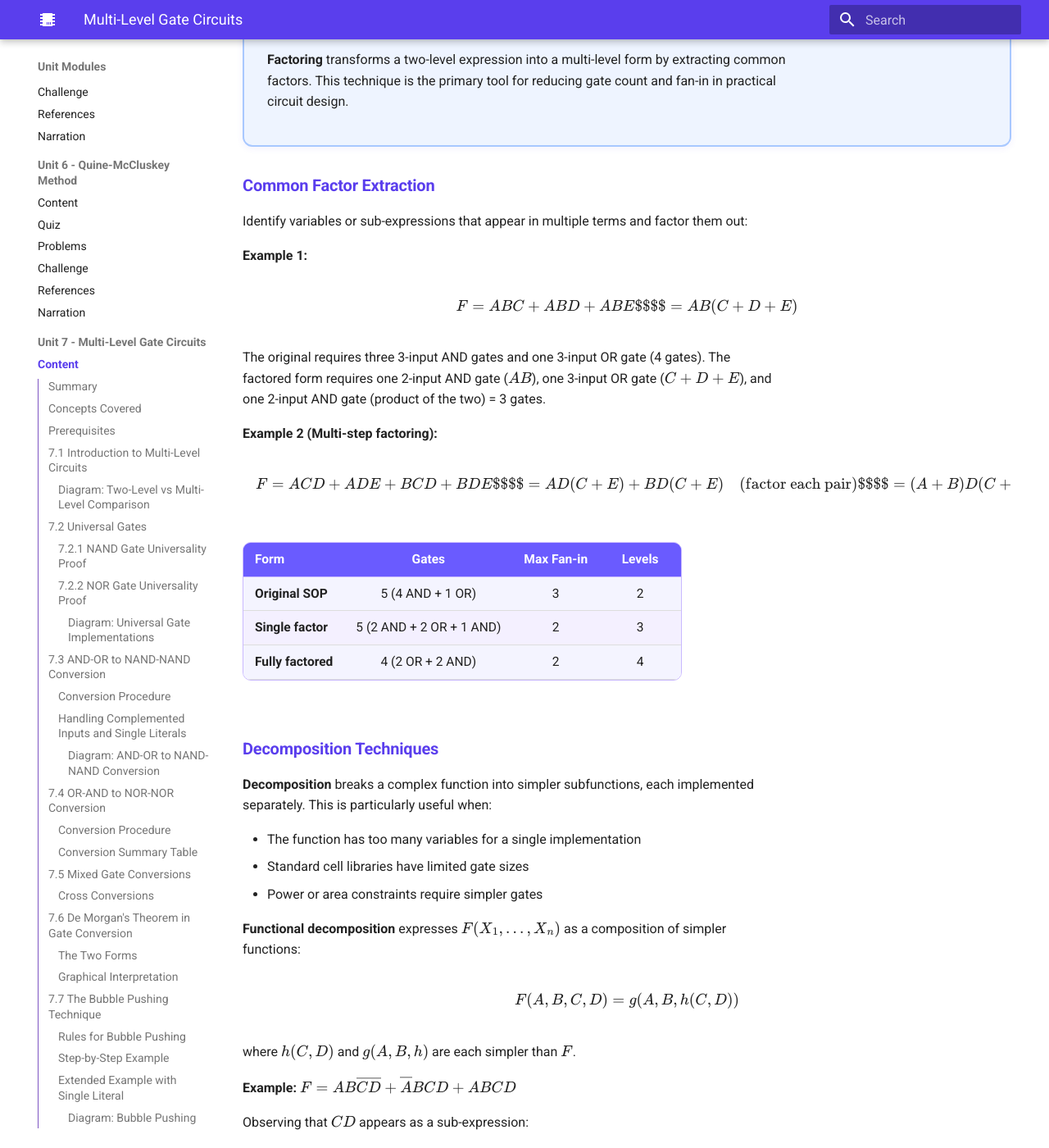
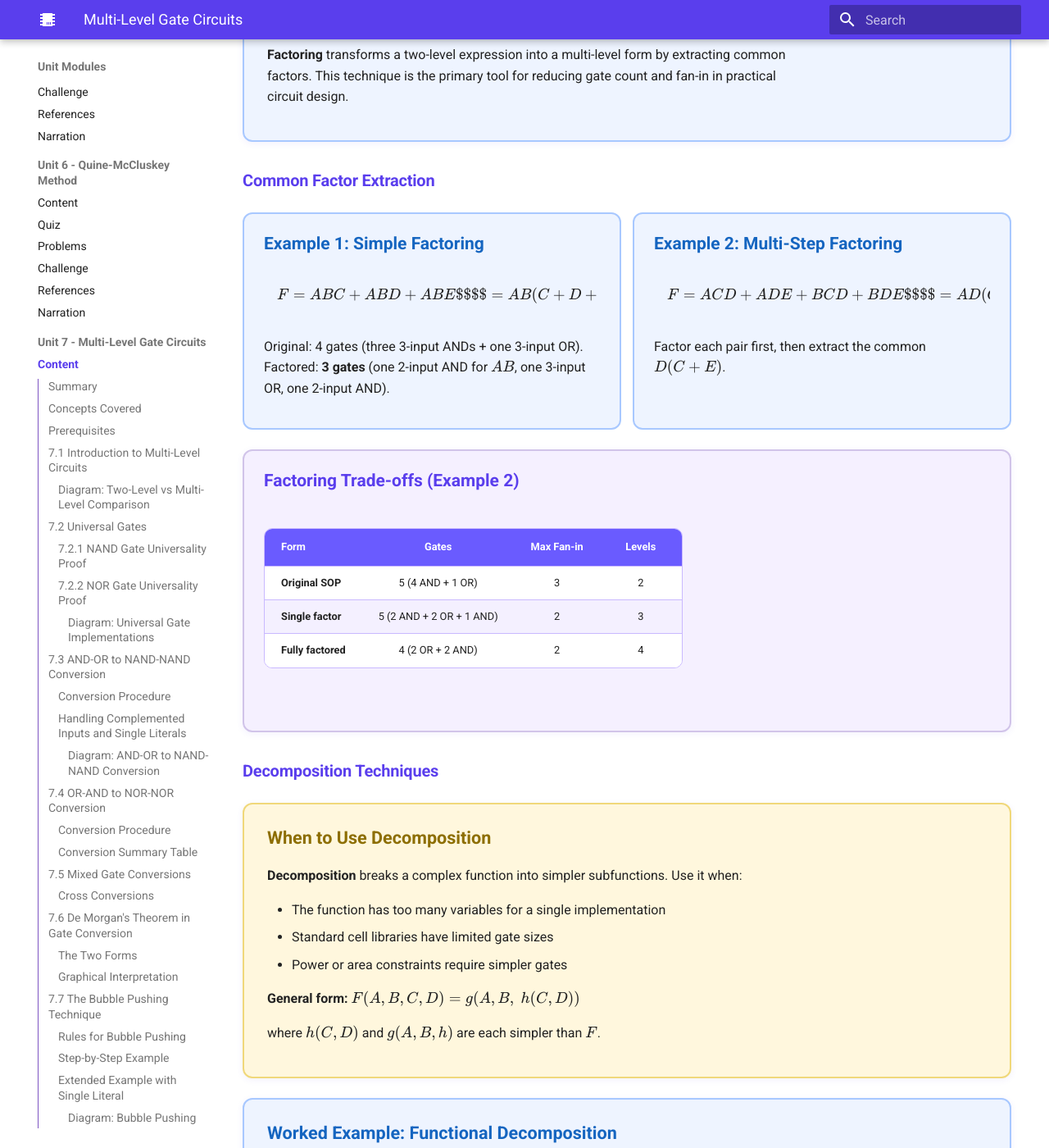
Before and after one commit to Nati-123/intelligent-textbook-ee2301, an MkDocs documentation site: the page built from docs/unit7-multi-level-gates/index.md, in a window 1280 px wide and 1400 px high, scrolled down 23989 px. Shown: the whole window at 82% size. Built offline with MkDocs 1.6.1 and Material for MkDocs 9.7.7, drawn with Linux system fonts in a browser that asks for light colours; nearby versions of some CDN libraries; some of the changed text lies outside the part shown.

Commit message:
Restyle section 7.11 Factoring: side-by-side examples, trade-off table, decomposition boxes
Co-Authored-By: Claude Opus 4.6 <noreply@anthropic.com>

```diff
--- a/docs/unit7-multi-level-gates/index.md
+++ b/docs/unit7-multi-level-gates/index.md
@@ -1089,81 +1089,82 @@ The optimal form depends on the design priority — **delay**, **area**, or **po
 
 <h2 style="color: #5A3EED;">7.11 Factoring for Multi-Level Optimization</h2>
 
-<div style="background: #EEF4FF; border: 2px solid #A8C8FF; border-radius: 12px; padding: 24px 28px; margin: 1.5rem 0; box-shadow: 0 2px 8px rgba(90,61,237,0.07);" markdown>
-<strong>Factoring</strong> transforms a two-level expression into a multi-level form by extracting common factors. This technique is the primary tool for reducing gate count and fan-in in practical circuit design.
-</div>
-
-<h3 style="color: #5A3EED;">Common Factor Extraction</h3>
-
-Identify variables or sub-expressions that appear in multiple terms and factor them out:
-
-**Example 1:**
+<div markdown style="background: #EEF4FF; border: 2px solid #A8C8FF; border-radius: 12px; padding: 24px 28px; margin: 1.2rem 0; box-shadow: 0 2px 8px rgba(90,61,237,0.07);">
+
+**Factoring** transforms a two-level expression into a multi-level form by extracting common factors. This technique is the primary tool for reducing gate count and fan-in in practical circuit design.
+
+</div>
+
+### Common Factor Extraction
+
+<div markdown style="display: flex; gap: 14px; flex-wrap: wrap; margin: 1.2rem 0;">
+<div markdown style="flex: 1; min-width: 260px; background: #EEF4FF; border: 2px solid #A8C8FF; border-radius: 12px; padding: 20px 24px;">
+
+<p style="color: #1565C0; font-weight: 700; font-size: 1.05rem; margin-top: 0; margin-bottom: 12px;">Example 1: Simple Factoring</p>
 
 $$F = ABC + ABD + ABE$$
 $$= AB(C + D + E)$$
 
-The original requires three 3-input AND gates and one 3-input OR gate (4 gates). The factored form requires one 2-input AND gate ($AB$), one 3-input OR gate ($C+D+E$), and one 2-input AND gate (product of the two) = 3 gates.
-
-**Example 2 (Multi-step factoring):**
+Original: 4 gates (three 3-input ANDs + one 3-input OR).
+Factored: **3 gates** (one 2-input AND for $AB$, one 3-input OR, one 2-input AND).
+
+</div>
+<div markdown style="flex: 1; min-width: 260px; background: #EEF4FF; border: 2px solid #A8C8FF; border-radius: 12px; padding: 20px 24px;">
+
+<p style="color: #1565C0; font-weight: 700; font-size: 1.05rem; margin-top: 0; margin-bottom: 12px;">Example 2: Multi-Step Factoring</p>
 
 $$F = ACD + ADE + BCD + BDE$$
-$$= AD(C + E) + BD(C + E) \quad \text{(factor each pair)}$$
-$$= (A + B)D(C + E) \quad \text{(factor common } D(C+E) \text{)}$$
-
-<table style="border-collapse: collapse; width: 100%; margin: 1rem 0; font-size: 0.97em;">
-  <thead>
-    <tr style="background: #6A5BFF; color: #fff;">
-      <th style="padding: 8px 14px; text-align: left;">Form</th>
-      <th style="padding: 8px 14px; text-align: center;">Gates</th>
-      <th style="padding: 8px 14px; text-align: center;">Max Fan-in</th>
-      <th style="padding: 8px 14px; text-align: center;">Levels</th>
-    </tr>
-  </thead>
-  <tbody>
-    <tr style="background: #f4f4ff;">
-      <td style="padding: 8px 14px; border-bottom: 1px solid #ddd; font-weight: 600;">Original SOP</td>
-      <td style="padding: 8px 14px; border-bottom: 1px solid #ddd; text-align: center;">5 (4 AND + 1 OR)</td>
-      <td style="padding: 8px 14px; border-bottom: 1px solid #ddd; text-align: center;">3</td>
-      <td style="padding: 8px 14px; border-bottom: 1px solid #ddd; text-align: center;">2</td>
-    </tr>
-    <tr>
-      <td style="padding: 8px 14px; border-bottom: 1px solid #ddd; font-weight: 600;">Single factor</td>
-      <td style="padding: 8px 14px; border-bottom: 1px solid #ddd; text-align: center;">5 (2 AND + 2 OR + 1 AND)</td>
-      <td style="padding: 8px 14px; border-bottom: 1px solid #ddd; text-align: center;">2</td>
-      <td style="padding: 8px 14px; border-bottom: 1px solid #ddd; text-align: center;">3</td>
-    </tr>
-    <tr style="background: #f4f4ff;">
-      <td style="padding: 8px 14px; border-bottom: 1px solid #ddd; font-weight: 600;">Fully factored</td>
-      <td style="padding: 8px 14px; border-bottom: 1px solid #ddd; text-align: center;">4 (2 OR + 2 AND)</td>
-      <td style="padding: 8px 14px; border-bottom: 1px solid #ddd; text-align: center;">2</td>
-      <td style="padding: 8px 14px; border-bottom: 1px solid #ddd; text-align: center;">4</td>
-    </tr>
-  </tbody>
-</table>
-
-<h3 style="color: #5A3EED;">Decomposition Techniques</h3>
-
-**Decomposition** breaks a complex function into simpler subfunctions, each implemented separately. This is particularly useful when:
+$$= AD(C+E) + BD(C+E)$$
+$$= (A+B)D(C+E)$$
+
+Factor each pair first, then extract the common $D(C+E)$.
+
+</div>
+</div>
+
+<div markdown style="background: #f5f0ff; border: 2px solid #d1c4e9; border-radius: 12px; padding: 20px 24px; margin: 1.2rem 0; box-shadow: 0 2px 8px rgba(90,61,237,0.07);">
+
+<p style="color: #5A3EED; font-weight: 700; font-size: 1.05rem; margin-top: 0; margin-bottom: 12px;">Factoring Trade-offs (Example 2)</p>
+
+| Form | Gates | Max Fan-in | Levels |
+|:-----|:-----:|:----------:|:------:|
+| **Original SOP** | 5 (4 AND + 1 OR) | 3 | 2 |
+| **Single factor** | 5 (2 AND + 2 OR + 1 AND) | 2 | 3 |
+| **Fully factored** | 4 (2 OR + 2 AND) | 2 | 4 |
+
+</div>
+
+### Decomposition Techniques
+
+<div markdown style="background: #FFF7DD; border: 2px solid #F0D87A; border-radius: 12px; padding: 24px 28px; margin: 1.2rem 0; box-shadow: 0 2px 8px rgba(90,61,237,0.07);">
+
+<p style="color: #8D6E00; font-weight: 700; font-size: 1.08rem; margin-top: 0; margin-bottom: 14px;">When to Use Decomposition</p>
+
+**Decomposition** breaks a complex function into simpler subfunctions. Use it when:
 
 - The function has too many variables for a single implementation
 - Standard cell libraries have limited gate sizes
 - Power or area constraints require simpler gates
 
-**Functional decomposition** expresses $F(X_1, ..., X_n)$ as a composition of simpler functions:
-
-$$F(A, B, C, D) = g(A, B, h(C, D))$$
+**General form:** $F(A, B, C, D) = g(A, B,\; h(C, D))$
 
 where $h(C, D)$ and $g(A, B, h)$ are each simpler than $F$.
 
-**Example:** $F = AB\overline{C}\overline{D} + \overline{A}BCD + ABCD$
-
-Observing that $CD$ appears as a sub-expression:
-
-Let $h = CD$. Then:
+</div>
+
+<div markdown style="background: #EEF4FF; border: 2px solid #A8C8FF; border-radius: 12px; padding: 24px 28px; margin: 1.2rem 0; box-shadow: 0 2px 8px rgba(90,61,237,0.07);">
+
+<p style="color: #1565C0; font-weight: 700; font-size: 1.08rem; margin-top: 0; margin-bottom: 14px;">Worked Example: Functional Decomposition</p>
+
+$F = AB\overline{C}\overline{D} + \overline{A}BCD + ABCD$
+
+Observing that $CD$ appears as a sub-expression, let $h = CD$:
 
 $$F = AB\overline{h} + \overline{A}Bh + ABh = AB\overline{h} + Bh(\overline{A} + A) = AB\overline{h} + Bh = B(A\overline{h} + h)$$
 
-The decomposed form separates the function into a first stage computing $h = CD$ and a second stage computing $F = B(A\overline{h} + h)$.
+**Result:** Stage 1 computes $h = CD$, Stage 2 computes $F = B(A\overline{h} + h)$.
+
+</div>
 
 #### Diagram: Factoring and Decomposition Explorer
 
```
